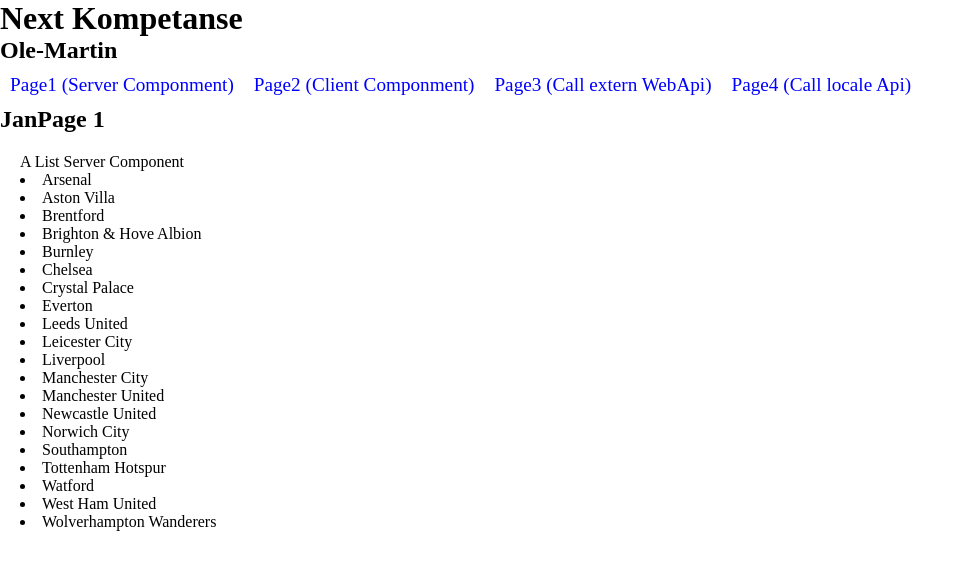
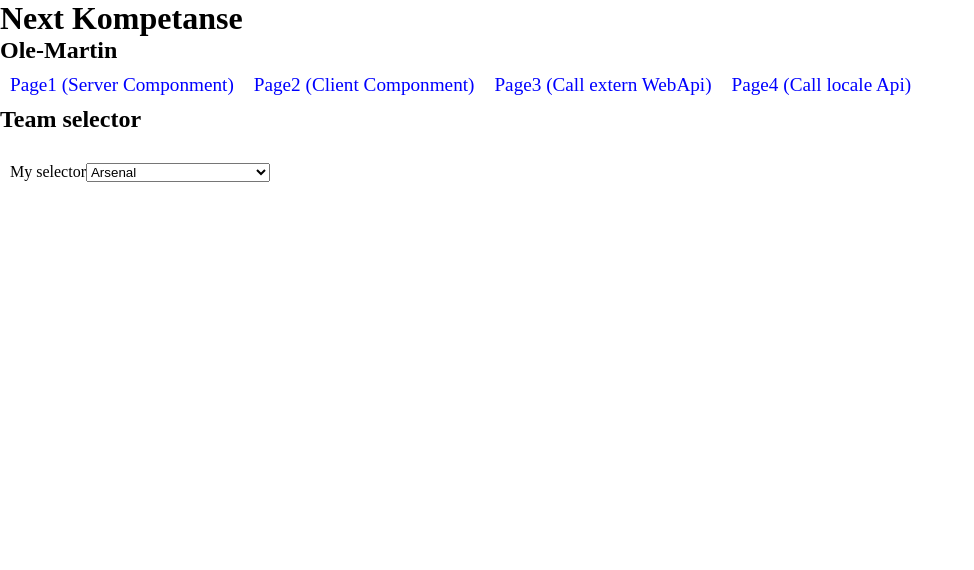
Before and after one commit to fhi-beta/Fhi.Kompetanse.Next, a Next.js app: page /olkv/page1 in a window 1280 px wide. Shown: the top 570 px of the page, without its empty margins (0-974 px from the left). Built offline with nearby package versions, Linux system fonts and the light colour scheme.

Commit message:
Team listbox lesonly

```diff
--- a/app/olkv/page1/page.js
+++ b/app/olkv/page1/page.js
@@ -1,13 +1,16 @@
 import premierLeagueTeams from '@/data/premierLeagueTeams';
-
+import TeamSelectorComponent from '@/components/olkv/TeamSelectorComponent';
 
 export default function JanPage1() {
 
 
+
   return (
   <>
-  <h2>JanPage 1</h2>
-         <AListServerComponent></AListServerComponent>
+  <h2>Team selector</h2>
+         <TeamSelectorComponent teams={premierLeagueTeams}>
+
+         </TeamSelectorComponent>
   </>
 
   )
--- /dev/null
+++ b/components/olkv/TeamSelectorComponent.js
@@ -0,0 +1,24 @@
+'use client'
+import { useState } from "react";
+
+export default function TeamSelectorComponent({teams}) {
+
+
+
+
+    return (
+    <>
+      <div style={{margin:'30px 10px'}}>
+          My selector
+          <select name="cars" id="cars">
+          {
+              teams.map((lag,index) => {
+                return <option key={index} value={lag.navn}>{lag.navn}</option>
+              } )
+          }
+</select>
+      </div>
+     </>
+    )
+
+}
```
